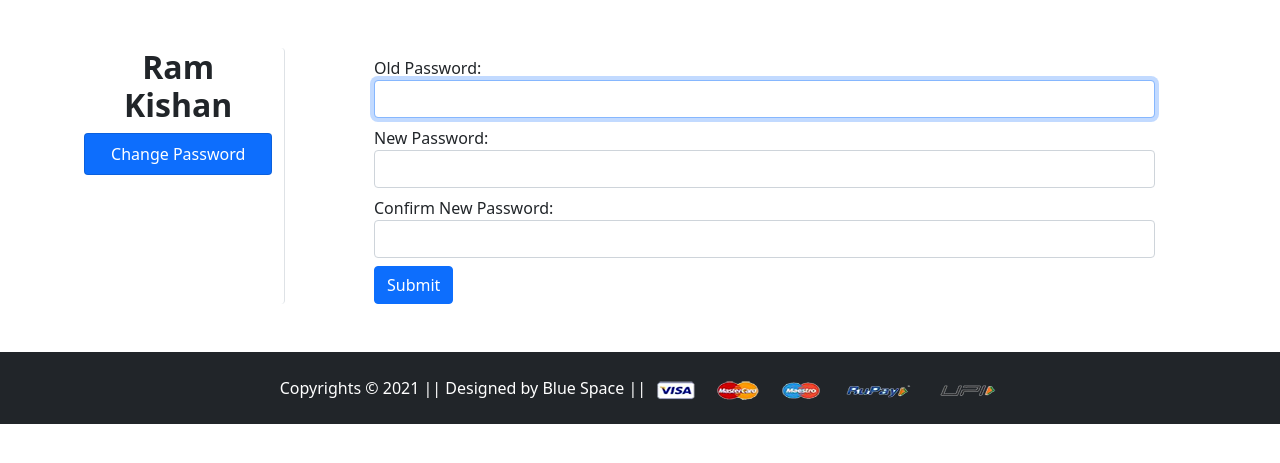
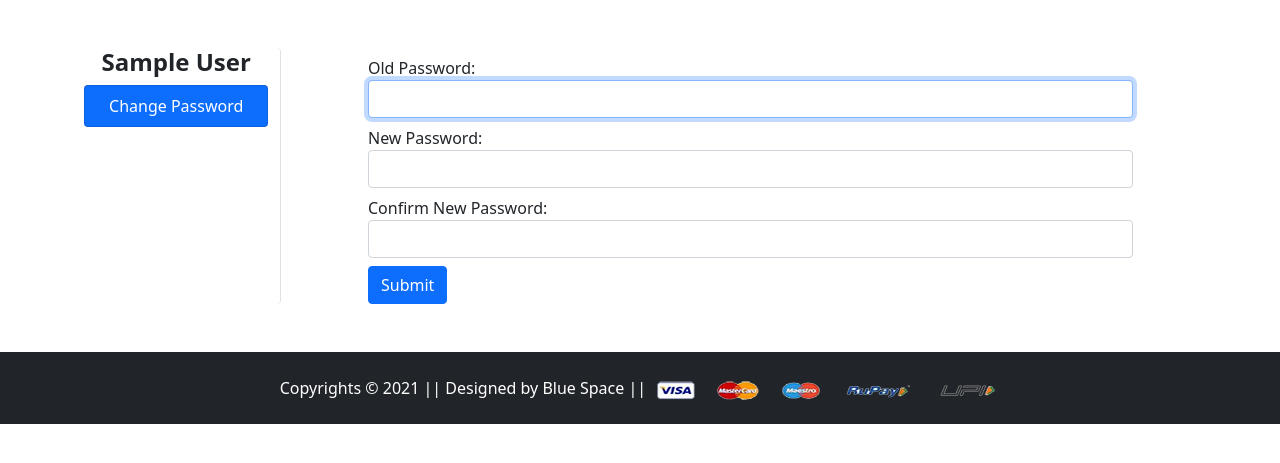
Before and after one commit to ramkishanteli2/Shoppable-Shopping-Website, a Django app: page /changepassword/ in a window 1280 px wide. Shown: the part 56-519 px from the top of the page. Run offline with Django 3.2, Linux system fonts and the light colour scheme; the visitor is signed in with stand-in values (Sample User, id 1); some libraries are stand-ins or nearby versions.

Commit message:
Width problem fixed

```diff
--- a/template/app/changepassword.html
+++ b/template/app/changepassword.html
@@ -4,9 +4,9 @@
 Change Password
 {%endblock title%}
 {%block main%}
-<div class="row p-5">
+<div class="row p-5 w-100">
     <div id="list-example" class="list-group col-2 ms-5 border-end">
-        <h2 class="text-dark fw-bold" style="text-align: center;">Ram Kishan</h2>
+        <h4 class="text-dark fw-bold" style="text-align: center;">{{request.user.first_name}} {{request.user.last_name}}</h4>
         <a class="list-group-item list-group-item-action bg-primary rounded text-white" style="text-align: center;" href="{%url 'changepassword'%}">Change Password</a>
     </div>
     <div data-bs-spy="scroll" data-bs-target="#list-example" data-bs-offset="0" class="scrollspy-example col-8 m-auto" tabindex="0">
--- a/template/app/orders.html
+++ b/template/app/orders.html
@@ -4,7 +4,7 @@
 Orders
 {%endblock title%}
 {%block main%}
-<div class="row p-5">
+<div class="row p-5 w-100">
     <div id="list-example" class="list-group col-2 ms-5 border-end">
         <h4 class="text-dark fw-bold" style="text-align: center;">{{request.user.first_name}} {{request.user.last_name}}</h4>
         <a class="list-group-item list-group-item-action bg-primary rounded text-white" style="text-align: center;" href="{%url 'changepassword'%}">Orders</a>
--- a/template/app/profile.html
+++ b/template/app/profile.html
@@ -5,7 +5,7 @@ Profile
 {%endblock title%}
 {%block main%}
 {% if request.user.is_authenticated %}
-<div class="row p-5">
+<div class="row p-5 w-100">
     <div id="list-example" class="list-group col-2 ms-5 border-end">
         <h4 class="text-dark fw-bold" style="text-align: center;">{{request.user.first_name}} {{request.user.last_name}}</h4>
         <a class="list-group-item list-group-item-action bg-primary rounded text-white" style="text-align: center;" href="{%url 'profile'%}">Profile</a>
```
